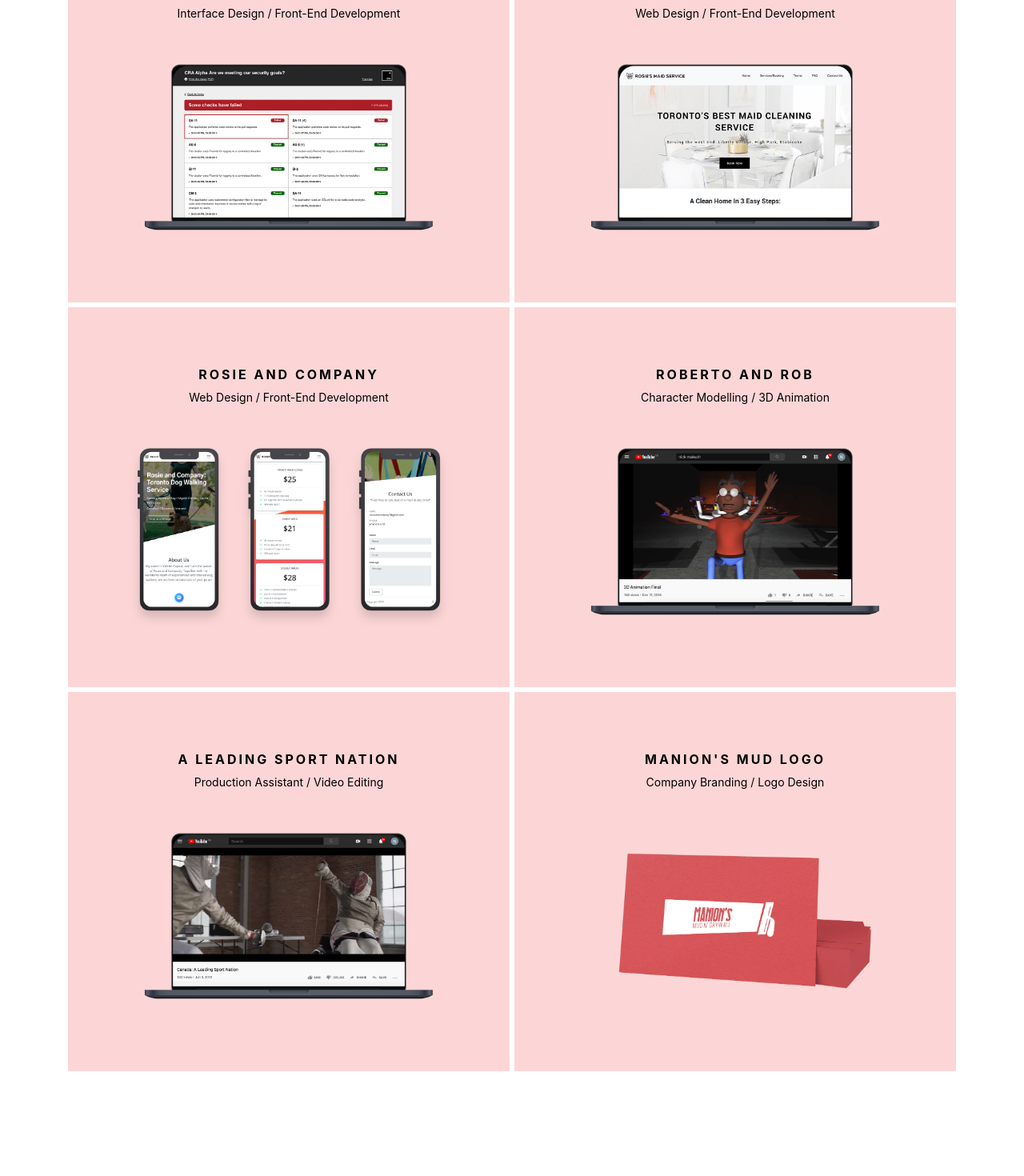
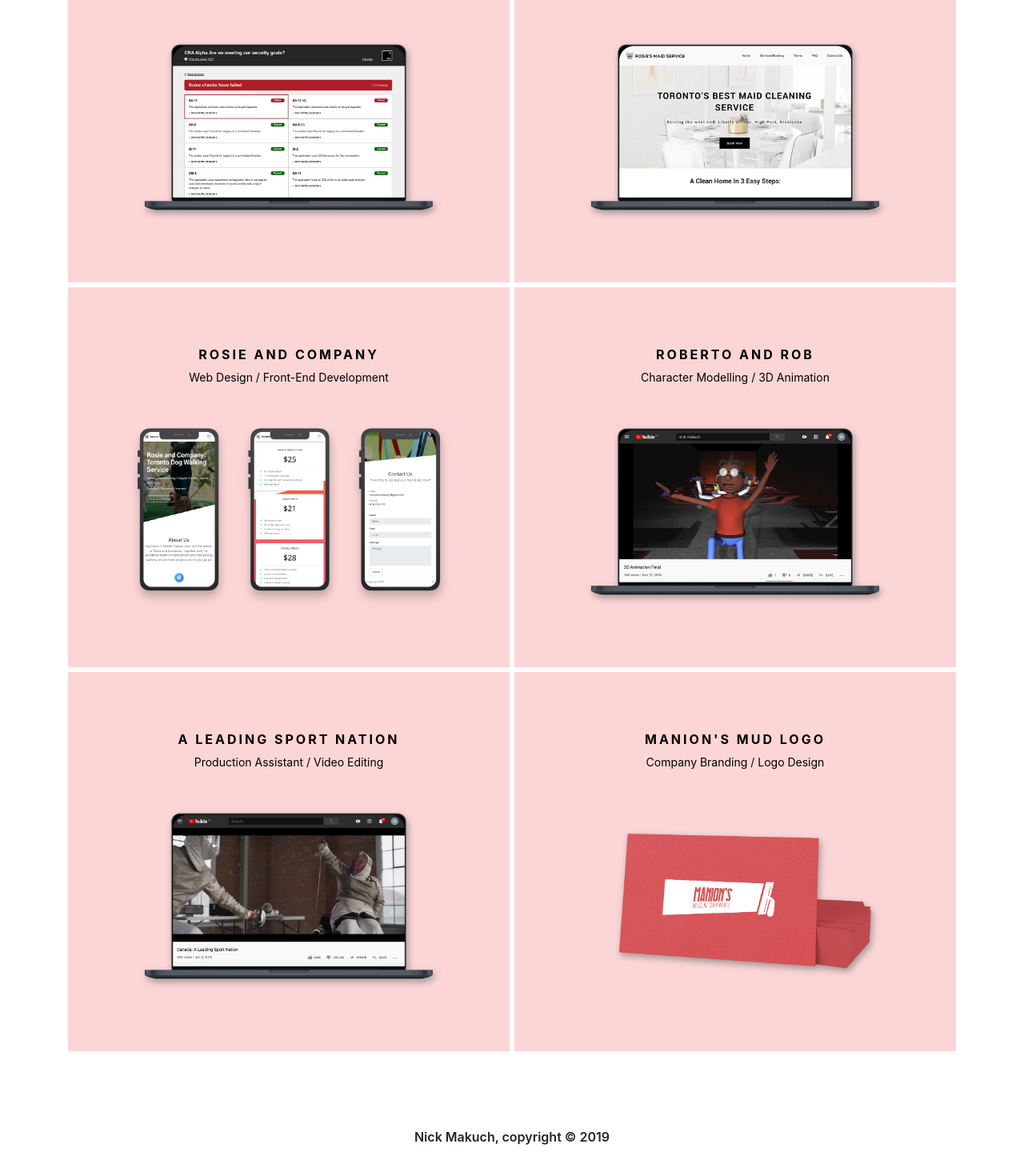
Before and after one commit to nmakuch/nmakuch-portfolio, a Next.js app: page / in a window 1280 px wide. Shown: the part 976-2446 px from the top of the page at 80% size. Built offline with nearby package versions, Linux system fonts and the light colour scheme.

Commit message:
drop shadow pngs and footer

```diff
--- a/components/Footer.js
+++ b/components/Footer.js
@@ -28,7 +28,7 @@ const footerStyles = css`
 
   footer .footer-manu ul li {
     display: inline-block;
-    padding: 0 25px 60px 25px;
+    padding: 0 25px 15px 25px;
   }
 
   footer .footer-manu ul li a {
@@ -40,6 +40,12 @@ const footerStyles = css`
   footer .footer-manu ul li a:hover {
     color: #c03a3a;
     transition: color 0.7s ease;
+  }
+
+  p {
+    text-align: center;
+    margin-bottom: 50px;
+    font-weight: 600;
   }
 `;
 
@@ -86,6 +92,7 @@ class Footer extends React.Component {
                       </Link>
                     </li>
                   </ul>
+                  <p>Nick Makuch, copyright &copy; 2019</p>
                 </div>
               </div>
             </div>
--- a/components/PortfolioItem.js
+++ b/components/PortfolioItem.js
@@ -39,6 +39,8 @@ class PortfolioItem extends React.Component {
 
           img {
             width: 100%;
+            -webkit-filter: drop-shadow(5px 5px 5px #222);
+            filter: drop-shadow(2px 4px 4px rgb(100,100,100, ${this.props.dropOpacity}));
           }
 
           p {
--- a/pages/index.js
+++ b/pages/index.js
@@ -8,7 +8,7 @@ import BannerH1 from "../components/BannerH1";
 
 const homeStyles = css`
   section#portfolio-grid {
-    padding: 75px 0;
+    padding: 50px 0;
 
     .col-md-6 {
       padding-bottom: 6px;
@@ -48,12 +48,14 @@ export default () => {
                 itemSubTitle="Interaction Design / Front-End Development"
                 itemLink="#"
                 itemImage="img/claim-tax-benefits.png"
+                dropOpacity="0.6"
               />
               <PortfolioItem
                 itemTitle="IRCC Rescheduler"
                 itemSubTitle="Interaction Design / Front-End Development"
                 itemLink="#"
                 itemImage="img/ircc-rescheduler.png"
+                dropOpacity="0.2"
               />
             </div>
 
@@ -63,12 +65,14 @@ export default () => {
                 itemSubTitle="Interface Design / Front-End Development"
                 itemLink="#"
                 itemImage="img/security-goals.png"
+                dropOpacity="0.6"
               />
               <PortfolioItem
                 itemTitle="Rosie's Maid Service"
                 itemSubTitle="Web Design / Front-End Development"
                 itemLink="#"
                 itemImage="img/rosies-ms.png"
+                dropOpacity="0.6"
               />
             </div>
 
@@ -78,12 +82,14 @@ export default () => {
                 itemSubTitle="Web Design / Front-End Development"
                 itemLink="#"
                 itemImage="img/rosie-and-company.png"
+                dropOpacity="0.2"
               />
               <PortfolioItem
                 itemTitle="Roberto and Rob"
                 itemSubTitle="Character Modelling / 3D Animation"
                 itemLink="#"
                 itemImage="img/roberto-and-rob.png"
+                dropOpacity="0.6"
               />
             </div>
 
@@ -93,12 +99,14 @@ export default () => {
                 itemSubTitle="Production Assistant / Video Editing"
                 itemLink="#"
                 itemImage="img/leading-sport-nation.png"
+                dropOpacity="0.6"
               />
               <PortfolioItem
                 itemTitle="Manion's Mud Logo"
                 itemSubTitle="Company Branding / Logo Design"
                 itemLink="#"
                 itemImage="img/manions-mud.png"
+                dropOpacity="0.6"
               />
             </div>
           </div>
```
